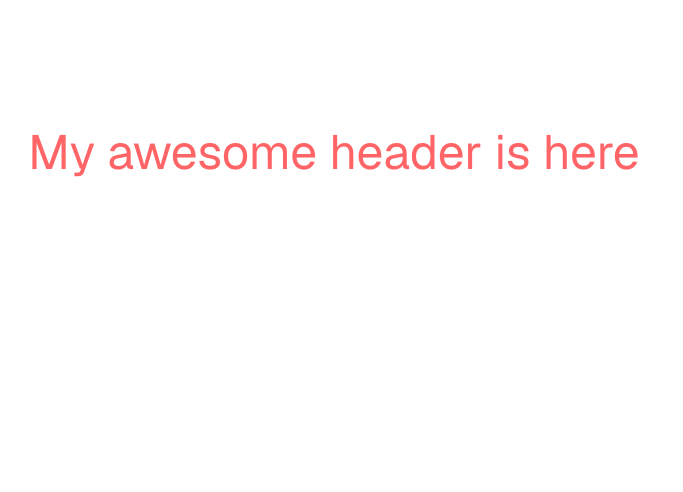
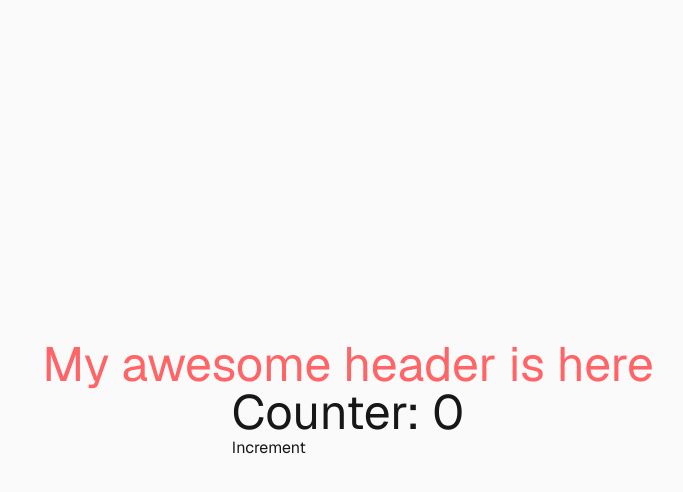
Before and after one commit to Oishee12/My-Second-Next-App, a Next.js app: page / in a window 1280 px wide. Shown: the top 492 px of the page, without its empty margins (292-975 px from the left). Built offline with nearby package versions, Linux system fonts and the light colour scheme.

Commit message:
Add use client at client side component

```diff
--- a/src/app/page.js
+++ b/src/app/page.js
@@ -1,13 +1,13 @@
+import Counter from "@/components/Counter";
 import HeaderPage from "@/components/Header";
 
 export default function Home() {
   return (
     <div className="flex flex-col flex-1 items-center justify-center bg-zinc-50 font-sans dark:bg-black">
-      <main className="flex flex-1 w-full max-w-3xl flex-col items-center justify-between py-32 px-16 bg-white dark:bg-black sm:items-start">
+
         <HeaderPage></HeaderPage>
+        <Counter></Counter>
 
-
-      </main>
     </div>
   );
 }
--- /dev/null
+++ b/src/components/Counter.jsx
@@ -0,0 +1,16 @@
+"use client"
+import { useState } from "react"
+
+const Counter = () => {
+   const [count, setCount] = useState(0);
+  return (
+    <div>
+        <h2 className="text-5xl">Counter: {count} </h2>
+        <button onClick={()=> setCount(count + 1)}>
+            Increment</button>
+
+    </div>
+  )
+}
+
+export default Counter
```
